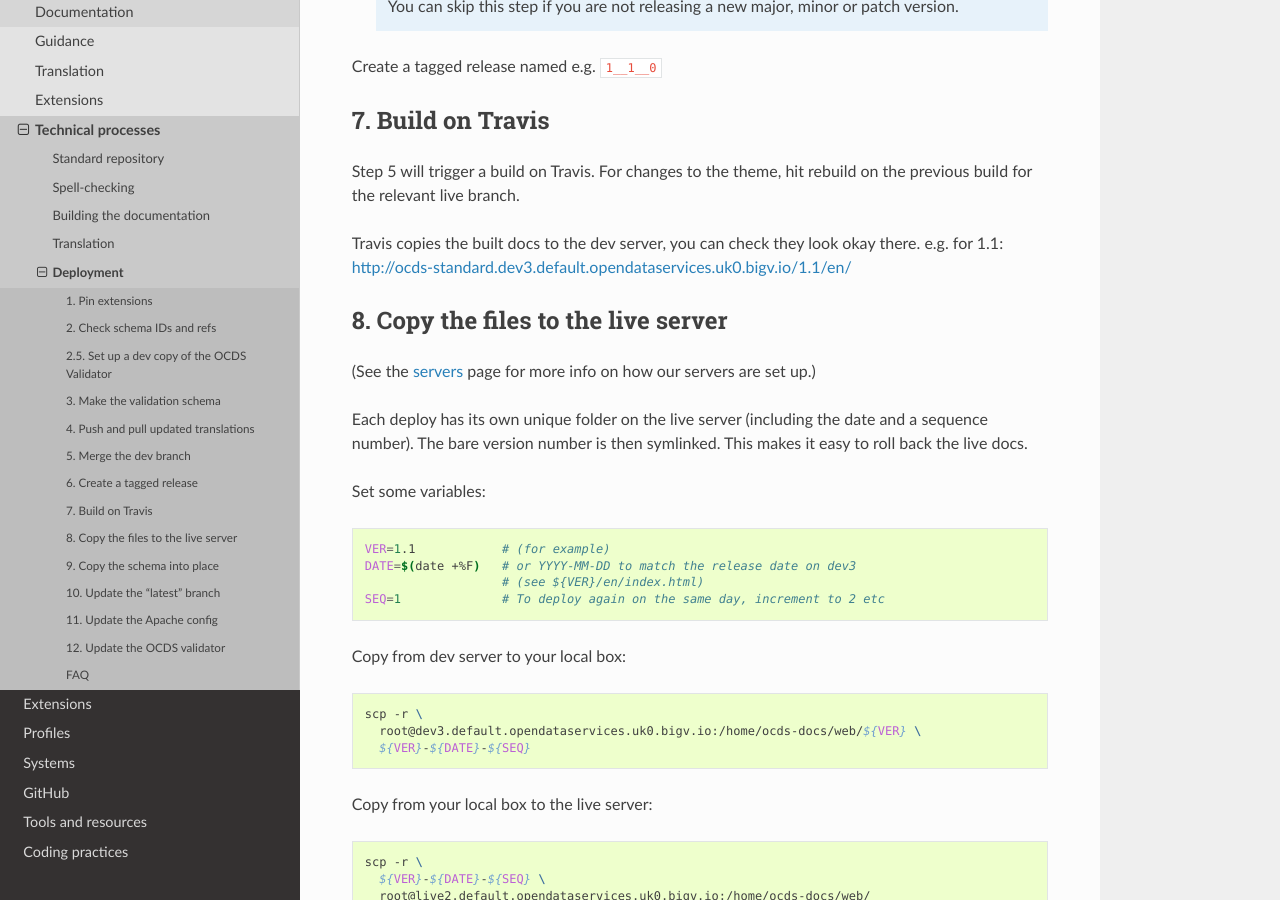
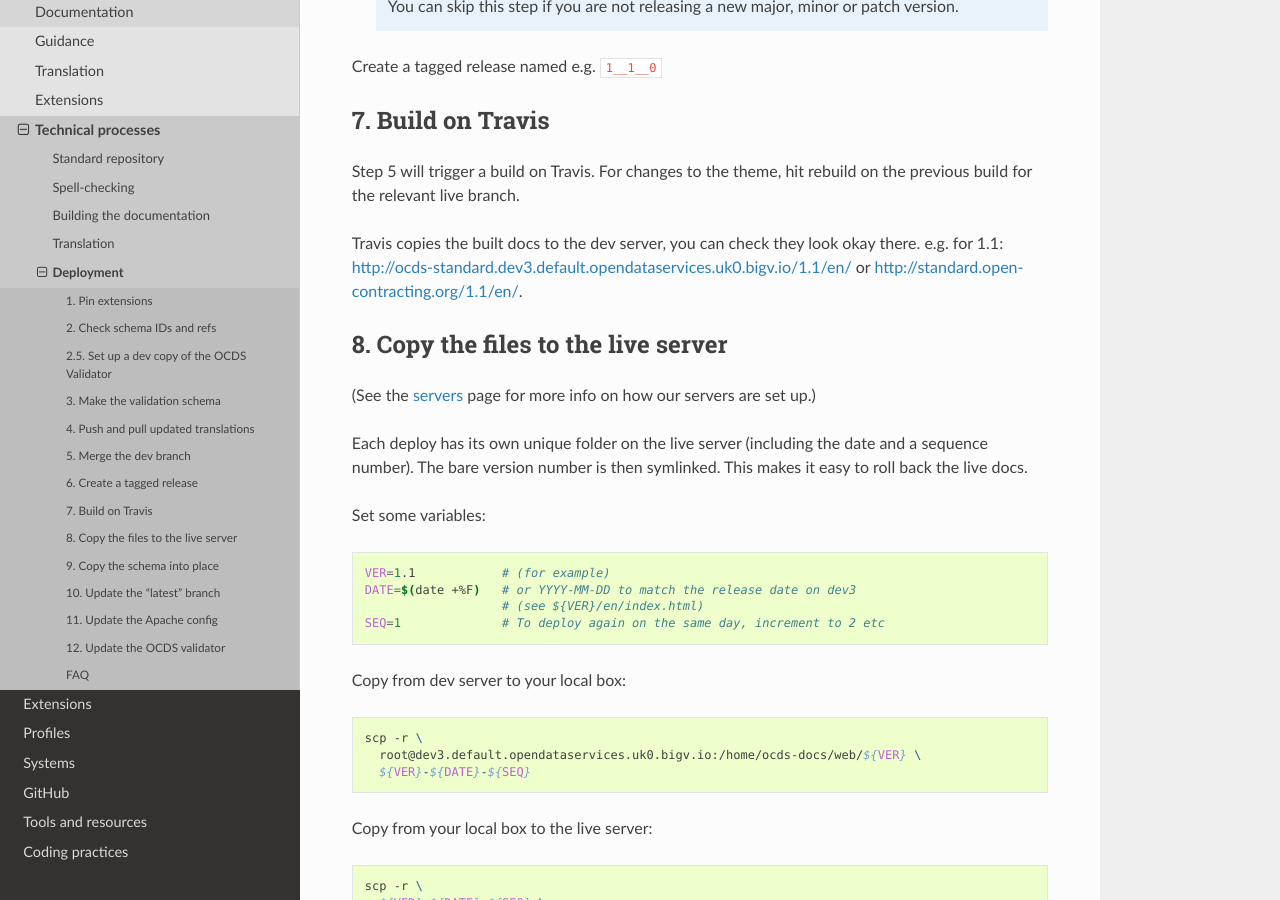
Before and after one commit to open-contracting/standard-development-handbook, a Sphinx documentation site: the page built from docs/standard/technical/deployment.md, in a window 1280 px wide and 900 px high, scrolled down 3314 px. Built offline with Sphinx 7.4.7 and the Read the Docs theme 2.0.0, drawn with Linux system fonts in a browser that asks for light colours.

```diff
--- a/docs/standard/technical/deployment.md
+++ b/docs/standard/technical/deployment.md
@@ -133,7 +133,7 @@ Create a tagged release named e.g. `1__1__0`
 Step 5 will trigger a build on Travis. For changes to the theme, hit rebuild on the previous build for the relevant live branch.
 
 Travis copies the built docs to the dev server, you can check they look okay there. e.g. for 1.1:
-[http://ocds-standard.dev3.default.opendataservices.uk0.bigv.io/1.1/en/](http://ocds-standard.dev3.default.opendataservices.uk0.bigv.io/1.1/en/)
+[http://ocds-standard.dev3.default.opendataservices.uk0.bigv.io/1.1/en/](http://ocds-standard.dev3.default.opendataservices.uk0.bigv.io/1.1/en/) or [http://standard.open-contracting.org/1.1/en/](http://standard.open-contracting.org/1.1/en/).
 
 ## 8. Copy the files to the live server
 
```
